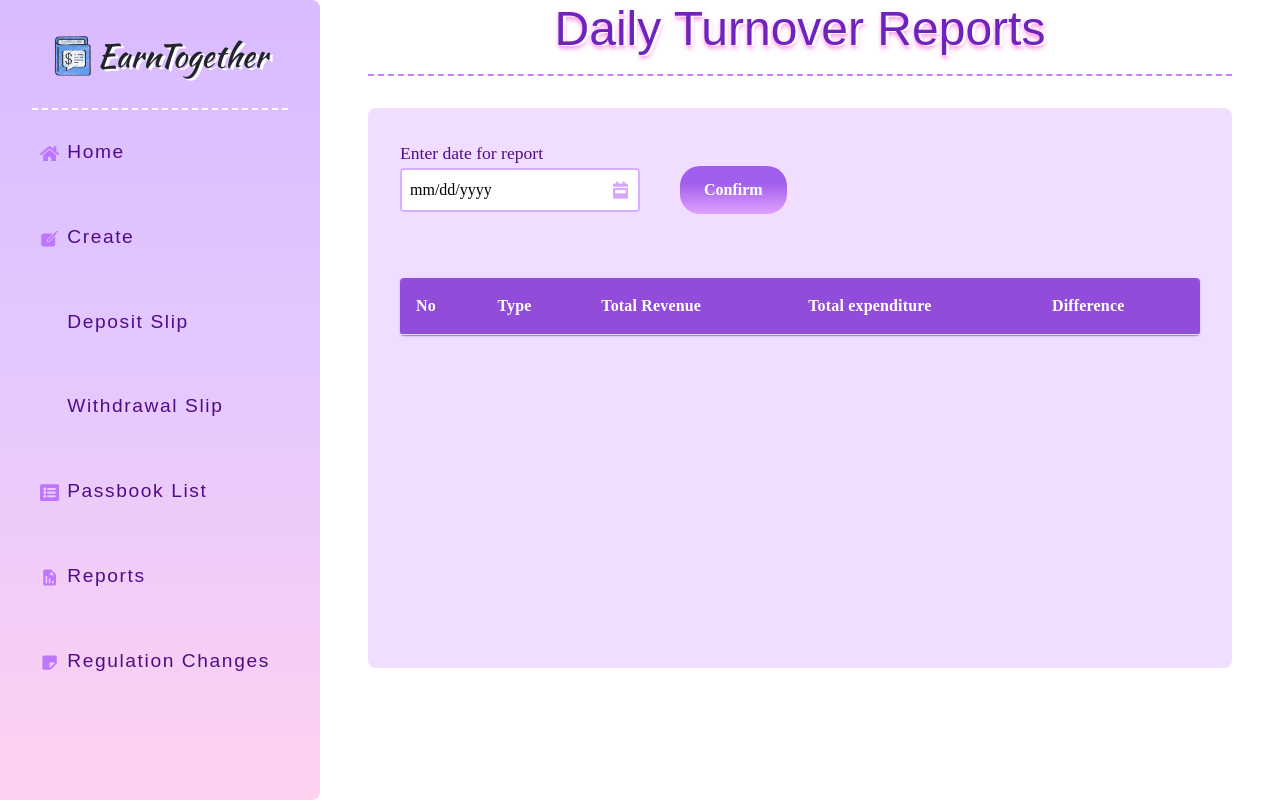
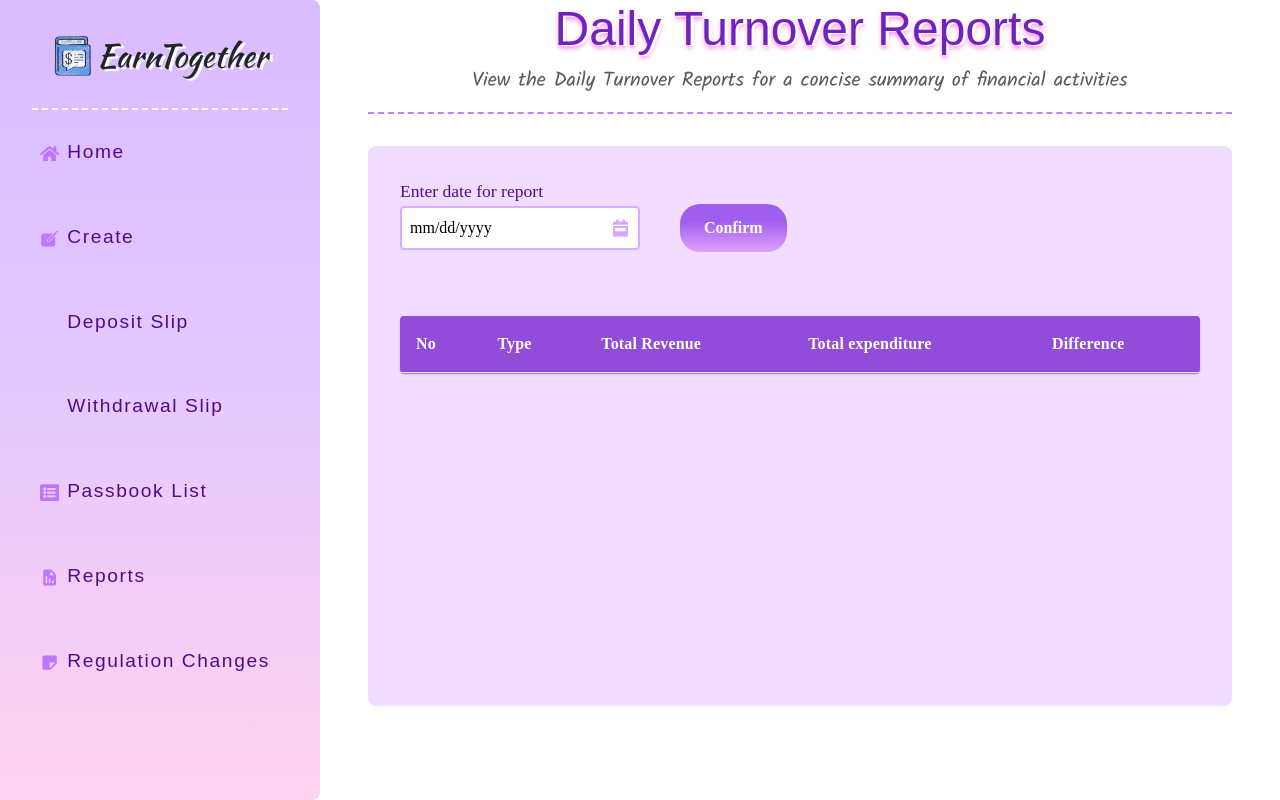
Before and after one commit to Serendipityy/NMCNPM_PassbookManagement, a React (Create React App) app in the folder frontend/: page /reports/daily-turnover in a window 1280 px wide. Built offline with nearby package versions, Linux system fonts and the light colour scheme; some icons are missing; a web font is replaced by a local one.

Commit message:
add description to each page

```diff
--- a/frontend/src/pages/DailyReport.jsx
+++ b/frontend/src/pages/DailyReport.jsx
@@ -36,7 +36,10 @@ function DailyReport() {
   return (
     <>
       <div className="daily__container">
-        <Common title={"Daily Turnover Reports"} />
+        <Common
+          title={"Daily Turnover Reports"}
+          desc={"View the Daily Turnover Reports for a concise summary of financial activities"}
+        />
         <div className="daily__section">
           <Form className="daily__form" onSubmit={handleSubmit}>
             <div className="input__container daily">
--- a/frontend/src/pages/MonthlyReport.jsx
+++ b/frontend/src/pages/MonthlyReport.jsx
@@ -56,7 +56,10 @@ function MonthlyReport() {
   };
   return (
     <div className="monthly__container">
-      <Common title={"Monthly Open/Close Report"} />
+      <Common
+        title={"Monthly Open/Close Report"}
+        desc={"Explore Monthly Close/Open Reports for a concise overview of key financial data"}
+      />
       <div className="monthly__section">
         <Form className="monthly__form" onSubmit={handleSubmit}>
           <div className="input__container monthly">
--- a/frontend/src/pages/RegulationChange.jsx
+++ b/frontend/src/pages/RegulationChange.jsx
@@ -37,7 +37,10 @@ function RegulationChange() {
   return (
     <>
       <div className="daily__container">
-        <Common title={"Regulation Change"} />
+        <Common
+          title={"Regulation Change"}
+          desc={"You can change some regulations here"}
+        />
         <div className="daily__section">
           <RegulationTable />
           <div className="daily__info"></div>
```
